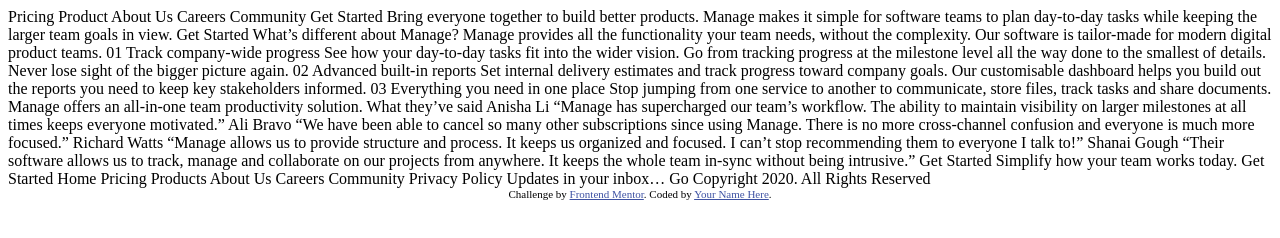
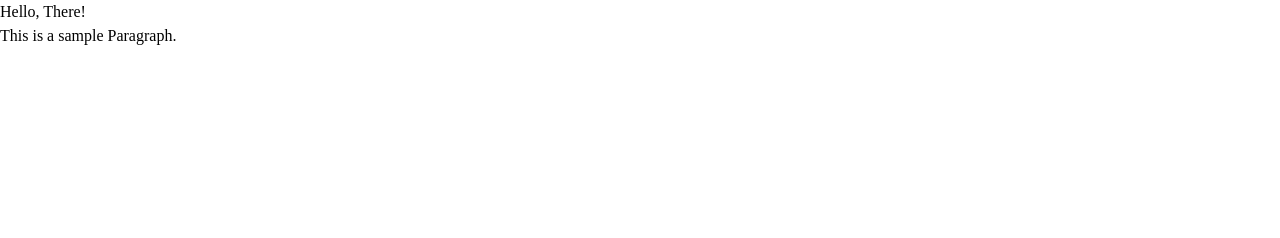
Before and after one commit to shardoolsingh/fem-manage-landing-page, a plain HTML site: page index.html in a window 1280 px wide. Drawn offline with Linux system fonts and the light colour scheme.

Commit message:
Added styles.css and applied some default resets

```diff
--- a/index.html
+++ b/index.html
@@ -2,100 +2,13 @@
 <html lang="en">
 <head>
   <meta charset="UTF-8">
-  <meta name="viewport" content="width=device-width, initial-scale=1.0"> <!-- displays site properly based on user's device -->
-
-  <link rel="icon" type="image/png" sizes="32x32" href="./images/favicon-32x32.png">
-
-  <title>Frontend Mentor | Manage landing page</title>
-
-  <!-- Feel free to remove these styles or customise in your own stylesheet 👍 -->
-  <style>
-    .attribution { font-size: 11px; text-align: center; }
-    .attribution a { color: hsl(228, 45%, 44%); }
-  </style>
+  <meta http-equiv="X-UA-Compatible" content="IE=edge">
+  <meta name="viewport" content="width=device-width, initial-scale=1.0">
+  <title>Frontend Mentor | Manage Landing Page</title>
+  <link rel="stylesheet" href="/styles/styles.css">
 </head>
 <body>
-
-  Pricing
-  Product
-  About Us
-  Careers
-  Community
-
-  Get Started
-
-  Bring everyone together to build better products.
-
-  Manage makes it simple for software teams to plan day-to-day
-  tasks while keeping the larger team goals in view.
-
-  Get Started
-
-  What’s different about Manage?
-
-  Manage provides all the functionality your team needs, without
-  the complexity. Our software is tailor-made for modern digital
-  product teams.
-
-  01
-  Track company-wide progress
-  See how your day-to-day tasks fit into the wider vision. Go from
-  tracking progress at the milestone level all the way done to the
-  smallest of details. Never lose sight of the bigger picture again.
-
-  02
-  Advanced built-in reports
-  Set internal delivery estimates and track progress toward company
-  goals. Our customisable dashboard helps you build out the reports
-  you need to keep key stakeholders informed.
-
-  03
-  Everything you need in one place
-  Stop jumping from one service to another to communicate, store files,
-  track tasks and share documents. Manage offers an all-in-one team
-  productivity solution.
-
-  What they’ve said
-
-  Anisha Li
-  “Manage has supercharged our team’s workflow. The ability to maintain
-  visibility on larger milestones at all times keeps everyone motivated.”
-
-  Ali Bravo
-  “We have been able to cancel so many other subscriptions since using
-  Manage. There is no more cross-channel confusion and everyone is much
-  more focused.”
-
-  Richard Watts
-  “Manage allows us to provide structure and process. It keeps us organized
-  and focused. I can’t stop recommending them to everyone I talk to!”
-
-  Shanai Gough
-  “Their software allows us to track, manage and collaborate on our projects
-  from anywhere. It keeps the whole team in-sync without being intrusive.”
-
-  Get Started
-
-  Simplify how your team works today.
-  Get Started
-
-  Home
-  Pricing
-  Products
-  About Us
-  Careers
-  Community
-  Privacy Policy
-
-  Updates in your inbox…
-  Go
-
-  Copyright 2020. All Rights Reserved
-
-
-  <div class="attribution">
-    Challenge by <a href="https://www.frontendmentor.io?ref=challenge" target="_blank">Frontend Mentor</a>.
-    Coded by <a href="#">Your Name Here</a>.
-  </div>
+  <h1>Hello, There!</h1>
+  <p>This is a sample Paragraph.</p>
 </body>
 </html>
--- /dev/null
+++ b/styles/styles.css
@@ -0,0 +1,38 @@
+/* Box sizing rules */
+*, *::before, *::after{
+    box-sizing: border-box;
+}
+
+/* Remove default margins & paddings. Also font inherit */
+*{
+    margin: 0;
+    padding: 0;
+    font: inherit;
+}
+
+/* Remove default list styling */
+ul[role="list"], ol[role="list"]{
+    list-style: none;
+}
+
+/* Set core root defaults */
+html:focus-within{
+    scroll-behavior: smooth;
+}
+
+/* Set html, body defaults */
+html, body{
+    height: 100%;
+}
+
+/* Set core body defaults */
+body{
+    text-rendering: optimizeSpeed;
+    line-height: 1.5;
+}
+
+/* Make images easier to work with */
+img, picture, svg{
+    max-width: 100%;
+    display: block;
+}
```
